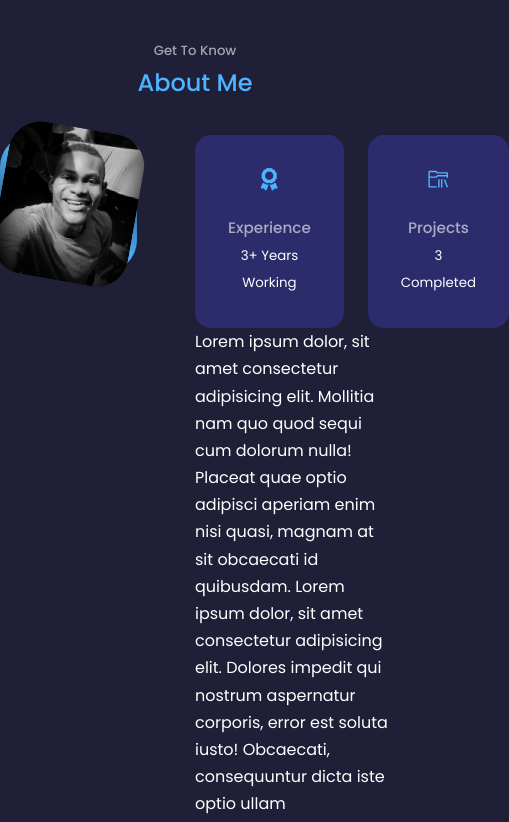
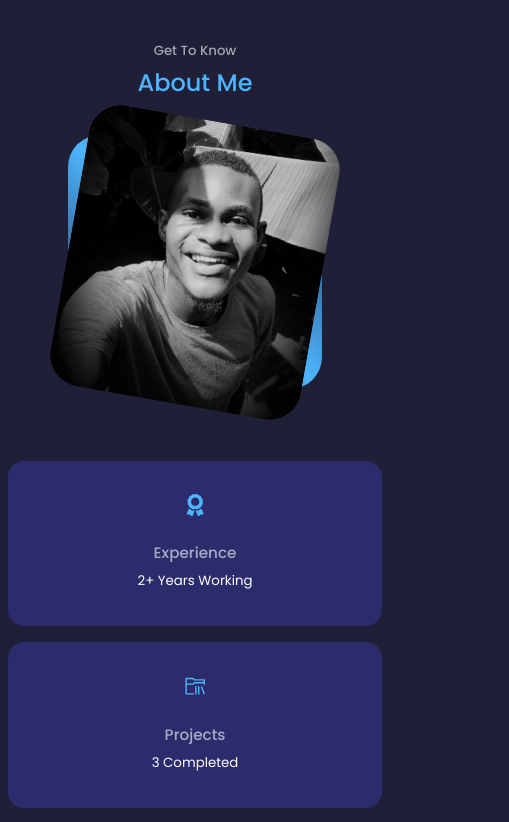
Before and after one commit to otie16/portfolio-project, a React (Create React App) app: page / in a window 390 px wide. Shown: the part 900-1722 px from the top of the page, 509 px wide, since content can reach past the window. Built offline with nearby package versions, Linux system fonts and the light colour scheme.

Commit message:
hot fixes

```diff
--- a/src/components/about/about.css
+++ b/src/components/about/about.css
@@ -52,18 +52,62 @@ article > h5 {
   transition: var(--transition);
 }
 
-.about__card:hover{
+.about__card:hover {
   background: transparent;
   background: var(--color-primary-variant);
   cursor: default;
 }
 
-.about__icon{
-    color:var(--color-primary);
+.about__icon {
+  color: var(--color-primary);
   font-size: 1.4rem;
   margin-bottom: 1rem;
 }
 
-.about__card h5{
+.about__card h5 {
   font-size: 0.95rem;
+  color: var(--color-light);
 }
+
+.about__content p{
+  color: var(--color-light);
+  margin: 2rem 0 2.6rem;
+}
+
+
+@media screen and (max-width: 1024px) {
+  .about__container{
+    grid-template-columns: 1fr;
+    gap:0;
+  }
+
+  .about__me{
+    width: 50%;
+    margin:2rem auto 4rem;
+  }
+
+  .about__content p{
+    margin: 1rem 0 1.5rem;;
+  }
+}
+
+@media screen and (max-width: 600px) {
+   .about__me{
+    width: 65%;
+    margin:0 auto 3rem;
+  }
+
+  .about__cards{
+    grid-template-columns: 1fr ;
+    gap: 1rem;
+    margin: 1.5rem 0.5rem;
+  }
+
+  .about__content{
+    text-align: center;
+  }
+
+  .about__content p{
+    margin: 0.5rem 0.5rem;
+  }
+}
--- a/src/components/about/about.jsx
+++ b/src/components/about/about.jsx
@@ -22,7 +22,7 @@ const About = () => {
             <article className="about__card">
               <FaAward className="about__icon" />
               <h5>Experience</h5>
-              <small>3+ Years Working</small>
+              <small>2+ Years Working</small>
             </article>
             <article className="about__card">
               <VscFolderLibrary className="about__icon" />
@@ -31,13 +31,12 @@ const About = () => {
             </article>
           </div>
           <p>
-            Lorem ipsum dolor, sit amet consectetur adipisicing elit. Mollitia
-            nam quo quod sequi cum dolorum nulla! Placeat quae optio adipisci
-            aperiam enim nisi quasi, magnam at sit obcaecati id quibusdam. Lorem
-            ipsum dolor, sit amet consectetur adipisicing elit. Dolores impedit
-            qui nostrum aspernatur corporis, error est soluta iusto! Obcaecati,
-            consequuntur dicta iste optio ullam accusantium dolorem error
-            asperiores harum fuga!
+            A Software Developer with training and experience in JavaScript and
+            React programming. Knowledgeable in wide range of development
+            languages and methodologies. Bright critical thinker with proven
+            talent for learning quickly in results-oriented environment as well
+            as solving real-world problems with code, researching new software
+            tools, and taking on new challenges.
           </p>
           <a href="#contact" className="btn btn-primary">
             Let's Talk
```
Lines whose indentation alone changed are shown as unchanged.
